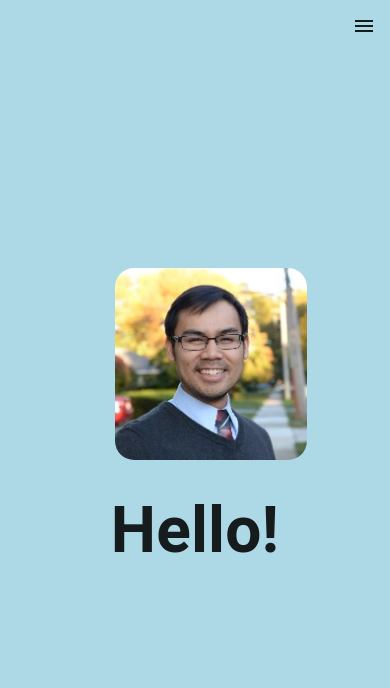
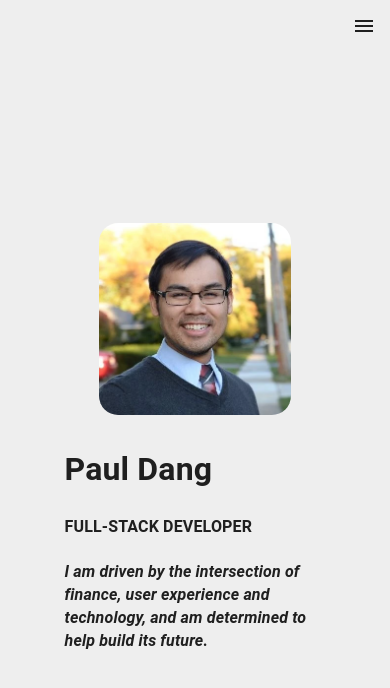
Before and after one commit to pauldangpaul/personal-site, a React app: page /#/ in a window 390 px wide. Shown: the top 688 px of the page. Built offline with nearby package versions, Linux system fonts and the light colour scheme.

Commit message:
Updating breakpoint styles and some animations

```diff
--- a/package.json
+++ b/package.json
@@ -43,9 +43,11 @@
     "@types/react": "^16.9.56",
     "@types/react-dom": "^16.9.9",
     "@types/react-router-dom": "^5.1.6",
+    "@types/react-transition-group": "^4.4.0",
     "react": "^17.0.1",
     "react-dom": "^17.0.1",
     "react-router-dom": "^5.2.0",
+    "react-transition-group": "^4.4.1",
     "ts-loader": "^8.0.11"
   }
 }
--- a/src/components/AboutPage.tsx
+++ /dev/null
@@ -1,102 +0,0 @@
-import * as React from "react";
-import { useState, useEffect } from "react";
-
-import theme from "../styles/createMuiTheme";
-
-import headshotImg from "../assets/images/headshot.webp";
-import ResumePdf from "../assets/resume.pdf";
-
-import githubLogo from "../assets/icons/github.svg";
-import linkedinLogo from "../assets/icons/linkedin.svg";
-import resumeLogo from "../assets/icons/resume.svg";
-
-import {
-  ThemeProvider,
-  makeStyles,
-  Theme,
-  createStyles,
-} from "@material-ui/core/styles";
-import { Button } from "@material-ui/core";
-
-const useStyles = makeStyles((theme: Theme) =>
-  createStyles({
-    container: {
-      scrollSnapType: "y mandatory",
-      overflowY: "scroll",
-      height: "100vh",
-      width: "100%",
-    },
-    panel1: {
-      scrollSnapAlign: "start",
-      height: "100vh",
-      display: "flex",
-      justifyContent: "center",
-      alignItems: "center",
-      fontSize: "4rem",
-      background: "#EEE",
-    },
-    iconLogo: {
-      height: "1.5em",
-      paddingRight: "1em",
-    },
-    iconLinksContainer: {
-      display: "flex",
-      flexDirection: "column",
-      alignItems: "start",
-    },
-    headshotImage: {
-      height: "12rem",
-      borderRadius: "10%",
-      marginRight: "2rem",
-    },
-  })
-);
-
-const AboutPage = () => {
-  const classes = useStyles();
-
-  return (
-    <div className={classes.container}>
-      <div className={classes.panel1}>
-        <div>
-          <img
-            className={classes.headshotImage}
-            src={headshotImg}
-            alt="Photo of myself"
-          />
-        </div>
-        <div className={classes.iconLinksContainer}>
-          <Button target="_blank" href="https://github.com/pauldangpaul/">
-            <img
-              className={classes.iconLogo}
-              src={githubLogo}
-              alt="GitHub Logo"
-            />
-            GitHub
-          </Button>
-          <Button
-            target="_blank"
-            href="https://www.linkedin.com/in/paul-dang-paul/"
-          >
-            <img
-              className={classes.iconLogo}
-              src={linkedinLogo}
-              alt="Linkedin Logo"
-            />
-            LinkedIn
-          </Button>
-          <Button target="_blank" href={ResumePdf}>
-            <img
-              className={classes.iconLogo}
-              src={resumeLogo}
-              alt="Resume Download Icon"
-            />
-            Resume (PDF)
-          </Button>
-        </div>
-      </div>
-    </div>
-  );
-};
-
-export default AboutPage;
--- a/src/components/App.tsx
+++ b/src/components/App.tsx
@@ -79,10 +79,10 @@ const App = () => {
 
   const menuItem = [
     { link: "/", label: "HOME" },
-    { link: "/work", label: "WORK" },
+    { link: "/work", label: "WORK + SKILLS" },
     { link: "/projects", label: "PROJECTS" },
     { link: "/small-talk", label: "SMALL TALK" },
-    { link: "/about", label: "ABOUT" },
+    { link: "/links", label: "LINKS" },
   ];
 
   return (
--- a/src/components/AppContentSwitch.tsx
+++ b/src/components/AppContentSwitch.tsx
@@ -22,7 +22,7 @@ import { Breadcrumbs, Button } from "@material-ui/core";
 import HomeIcon from "@material-ui/icons/Home";
 
 import HomePage from "./HomePage";
-import AboutPage from "./AboutPage";
+import LinksPage from "./LinksPage";
 import ProjectsPage from "./ProjectsPage";
 import SmallTalkPage from "./SmallTalkPage";
 import WorkPage from "./WorkPage";
@@ -43,8 +43,8 @@ const AppContentSwitch = () => {
         <Route path="/small-talk">
           <SmallTalkPage />
         </Route>
-        <Route path="/about">
-          <AboutPage />
+        <Route path="/links">
+          <LinksPage />
         </Route>
       </div>
     </Switch>
--- a/src/components/DeviceIndicator.tsx
+++ b/src/components/DeviceIndicator.tsx
@@ -141,6 +141,7 @@ const DeviceIndicator = () => {
         />
       </Card>
     ) : (
+      // // Display other device icons
       // <Card className={classes.deviceCard}>
       //   <CardMedia
       //     className={classes.deviceCardMedia}
--- a/src/components/HomePage.tsx
+++ b/src/components/HomePage.tsx
@@ -1,11 +1,9 @@
 import * as React from "react";
 import { useState, useEffect } from "react";
-
 import theme from "../styles/createMuiTheme";
-
-import laptopImg from "../assets/images/laptop.webp";
-import helpingImg from "../assets/images/helping-hands.webp";
 import headshotImg from "../assets/images/prof-headshot.webp";
+import { CSSTransition } from "react-transition-group";
+import "../styles/animations.css";
 
 import {
   ThemeProvider,
@@ -22,7 +20,7 @@ const useStyles = makeStyles((theme: Theme) =>
       height: "100vh",
       width: "100%",
     },
-    panel1: {
+    panel: {
       scrollSnapAlign: "start",
       height: "100vh",
       display: "flex",
@@ -30,39 +28,76 @@ const useStyles = makeStyles((theme: Theme) =>
       alignItems: "center",
       fontSize: "4rem",
       flexWrap: "wrap",
-      background: "lightBlue",
+      background: "#EEE",
+      padding: "2rem",
     },
-    panel2: {
-      scrollSnapAlign: "start",
-      height: "100vh",
+    introCard: {
       display: "flex",
       justifyContent: "center",
       alignItems: "center",
-      fontSize: "4rem",
-      background: `url(${helpingImg}) center center`,
-      backgroundSize: "cover",
+      flexWrap: "wrap",
     },
-    panel3: {
-      scrollSnapAlign: "start",
-      height: "100vh",
+    introCardText: {
       display: "flex",
-      justifyContent: "center",
-      alignItems: "center",
-      fontSize: "4rem",
-      background: `url(${laptopImg}) center center`,
-      backgroundSize: "cover",
+      flexDirection: "column",
+      justifyContent: "flex-start",
+      flexWrap: "wrap",
+      [theme.breakpoints.down("sm")]: {
+        width: "80%",
+      },
+      [theme.breakpoints.up("md")]: {
+        width: "50%",
+      },
     },
     headshotImage: {
-      height: "12rem",
+      [theme.breakpoints.down("xs")]: {
+        height: "12rem",
+      },
+      [theme.breakpoints.up("sm")]: {
+        height: "16rem",
+      },
+      [theme.breakpoints.up("md")]: {
+        height: "16rem",
+      },
+      [theme.breakpoints.up("lg")]: {
+        height: "18rem",
+      },
       borderRadius: "10%",
-      marginLeft: "2rem",
+      margin: "2rem",
     },
-    greetingTitle: {
-      display: "flex",
-      flexDirection: "row",
-      justifyContent: "center",
-      alignItems: "center",
-      flexWrap: "wrap-reverse",
+    heading: {
+      [theme.breakpoints.down("sm")]: {
+        fontSize: "2rem",
+      },
+      [theme.breakpoints.up("md")]: {
+        fontSize: "3rem",
+      },
+      [theme.breakpoints.up("lg")]: {
+        fontSize: "4rem",
+      },
+    },
+    subHeading: {
+      [theme.breakpoints.down("sm")]: {
+        fontSize: "1rem",
+      },
+      [theme.breakpoints.up("md")]: {
+        fontSize: "1.25rem",
+      },
+      [theme.breakpoints.up("lg")]: {
+        fontSize: "1.5rem",
+      },
+    },
+    paragraph: {
+      [theme.breakpoints.down("sm")]: {
+        fontSize: "1rem",
+      },
+      [theme.breakpoints.up("md")]: {
+        fontSize: "1rem",
+      },
+      [theme.breakpoints.up("lg")]: {
+        fontSize: "1rem",
+      },
+      fontStyle: "italic",
     },
   })
 );
@@ -70,24 +105,49 @@ const useStyles = makeStyles((theme: Theme) =>
 const HomePage = () => {
   const classes = useStyles();
 
+  let [startAnimation, setStartAnimation] = useState(false);
+
+  useEffect(() => {
+    setTimeout(() => setStartAnimation(true), 0);
+  }, []);
+
   return (
     <div className={classes.container}>
-      <div className={classes.panel1}>
-        <div className={classes.greetingTitle}>
-          <div>Hello!</div>
-          <div>
+      <div className={classes.panel}>
+        <div className={classes.introCard}>
+          <CSSTransition
+            in={startAnimation}
+            timeout={5000}
+            classNames="fadeInRight"
+          >
             <img
               className={classes.headshotImage}
               src={headshotImg}
               alt="Photo of myself"
             />
-          </div>
+          </CSSTransition>
+          <CSSTransition
+            in={startAnimation}
+            timeout={5000}
+            classNames="fadeInUp"
+          >
+            <div className={classes.introCardText}>
+              <div className={classes.heading}>Paul Dang</div>
+              <div className={classes.subHeading}>
+                <br />
+                FULL-STACK DEVELOPER
+              </div>
+              <div className={classes.paragraph}>
+                <br />I am driven by the intersection of finance, user
+                experience and technology, and am determined to help build its
+                future.
+              </div>
+            </div>
+          </CSSTransition>
         </div>
       </div>
-      <div className={classes.panel2}></div>
-      <div className={classes.panel3}></div>
     </div>
   );
 };
-
+// TODO: https://www.npmjs.com/package/react-animate-on-scroll
 export default HomePage;
--- /dev/null
+++ b/src/components/LinksPage.tsx
@@ -0,0 +1,130 @@
+import * as React from "react";
+import { useState, useEffect } from "react";
+
+import theme from "../styles/createMuiTheme";
+
+import headshotImg from "../assets/images/headshot.webp";
+import ResumePdf from "../assets/resume.pdf";
+
+import githubLogo from "../assets/icons/github.svg";
+import linkedinLogo from "../assets/icons/linkedin.svg";
+import resumeLogo from "../assets/icons/resume.svg";
+
+import {
+  ThemeProvider,
+  makeStyles,
+  Theme,
+  createStyles,
+} from "@material-ui/core/styles";
+import { Button } from "@material-ui/core";
+
+const useStyles = makeStyles((theme: Theme) =>
+  createStyles({
+    container: {
+      scrollSnapType: "y mandatory",
+      overflowY: "scroll",
+      height: "100vh",
+      width: "100%",
+    },
+    panel1: {
+      scrollSnapAlign: "start",
+      height: "100vh",
+      display: "flex",
+      justifyContent: "center",
+      alignItems: "center",
+      fontSize: "4rem",
+      background: "#EEE",
+      padding: "10%",
+    },
+    profileCard: {
+      display: "flex",
+      flexWrap: "wrap",
+      justifyContent: "center",
+      alignContent: "center",
+    },
+    iconLogo: {
+      [theme.breakpoints.down("sm")]: {
+        height: "1rem",
+        paddingRight: "1rem",
+      },
+      [theme.breakpoints.up("md")]: {
+        height: "2rem",
+        paddingRight: "1rem",
+      },
+      [theme.breakpoints.up("lg")]: {
+        height: "3rem",
+        paddingRight: "1rem",
+      },
+    },
+    iconLinksContainer: {
+      display: "flex",
+      flexDirection: "column",
+      alignItems: "start",
+      justifyContent: "center",
+    },
+    headshotImage: {
+      borderRadius: "10%",
+      marginRight: "2rem",
+      [theme.breakpoints.down("sm")]: {
+        height: "8rem",
+      },
+      [theme.breakpoints.up("md")]: {
+        height: "14rem",
+      },
+      [theme.breakpoints.up("lg")]: {
+        height: "20rem",
+      },
+    },
+  })
+);
+
+const LinksPage = () => {
+  const classes = useStyles();
+
+  return (
+    <div className={classes.container}>
+      <div className={classes.panel1}>
+        <div className={classes.profileCard}>
+          <div>
+            <img
+              className={classes.headshotImage}
+              src={headshotImg}
+              alt="Photo of myself"
+            />
+          </div>
+          <div className={classes.iconLinksContainer}>
+            <Button target="_blank" href="https://github.com/pauldangpaul/">
+              <img
+                className={classes.iconLogo}
+                src={githubLogo}
+                alt="GitHub Logo"
+              />
+              GitHub
+            </Button>
+            <Button
+              target="_blank"
+              href="https://www.linkedin.com/in/paul-dang-paul/"
+            >
+              <img
+                className={classes.iconLogo}
+                src={linkedinLogo}
+                alt="Linkedin Logo"
+              />
+              LinkedIn
+            </Button>
+            <Button target="_blank" href={ResumePdf}>
+              <img
+                className={classes.iconLogo}
+                src={resumeLogo}
+                alt="Resume Download Icon"
+              />
+              Resume (PDF)
+            </Button>
+          </div>
+        </div>
+      </div>
+    </div>
+  );
+};
+
+export default LinksPage;
--- a/src/components/ProjectsPage.tsx
+++ b/src/components/ProjectsPage.tsx
@@ -28,7 +28,6 @@ const useStyles = makeStyles((theme: Theme) =>
       display: "flex",
       justifyContent: "center",
       alignItems: "center",
-      fontSize: "4rem",
       background: "lightyellow",
     },
     panel2: {
@@ -37,8 +36,7 @@ const useStyles = makeStyles((theme: Theme) =>
       display: "flex",
       justifyContent: "flex-start",
       alignItems: "flex-end",
-      padding: "5%",
-      fontSize: "4rem",
+      padding: "12%",
       background: `url(${walletImg})  center center`,
       backgroundSize: "cover",
       color: "lightsalmon",
@@ -47,26 +45,46 @@ const useStyles = makeStyles((theme: Theme) =>
       scrollSnapAlign: "start",
       height: "100vh",
       display: "flex",
-      justifyContent: "flex-end",
-      alignItems: "flex-end",
-      padding: "5%",
-      fontSize: "4rem",
-      background: `url(${calculatorImg})  center center`,
-      backgroundSize: "cover",
-      color: "orange",
-      textShadow: "3px 4px black",
-    },
-    panel4: {
-      scrollSnapAlign: "start",
-      height: "100vh",
-      display: "flex",
       justifyContent: "center",
       alignItems: "flex-start",
-      padding: "5%",
-      fontSize: "4rem",
+      padding: "12%",
       background: `url(${shoppingImg})  center center`,
       backgroundSize: "cover",
       color: "rgba(0,0,0,0.75)",
+    },
+    heading: {
+      [theme.breakpoints.down("sm")]: {
+        fontSize: "2rem",
+      },
+      [theme.breakpoints.up("md")]: {
+        fontSize: "3rem",
+      },
+      [theme.breakpoints.up("lg")]: {
+        fontSize: "4rem",
+      },
+    },
+    subHeading: {
+      [theme.breakpoints.down("sm")]: {
+        fontSize: "1rem",
+      },
+      [theme.breakpoints.up("md")]: {
+        fontSize: "1.25rem",
+      },
+      [theme.breakpoints.up("lg")]: {
+        fontSize: "1.5rem",
+      },
+    },
+    paragraph: {
+      [theme.breakpoints.down("sm")]: {
+        fontSize: "1rem",
+      },
+      [theme.breakpoints.up("md")]: {
+        fontSize: "1rem",
+      },
+      [theme.breakpoints.up("lg")]: {
+        fontSize: "1rem",
+      },
+      fontStyle: "italic",
     },
   })
 );
@@ -76,10 +94,15 @@ const ProjectsPage = () => {
 
   return (
     <div className={classes.container}>
-      <div className={classes.panel1}>Projects</div>
-      <div className={classes.panel2}>Open Source</div>
-      <div className={classes.panel3}>Quick Calculator</div>
-      <div className={classes.panel4}>Sat's Right!</div>
+      <div className={classes.panel1}>
+        <div className={classes.heading}>Projects</div>
+      </div>
+      <div className={classes.panel2}>
+        <div className={classes.heading}>S.S. Converter</div>
+      </div>
+      <div className={classes.panel3}>
+        <div className={classes.heading}>Sat's Right!</div>
+      </div>
     </div>
   );
 };
--- /dev/null
+++ b/src/styles/animations.css
@@ -0,0 +1,33 @@
+.fadeInUp-enter {
+  opacity: 0;
+  position: relative;
+  top: 30px;
+}
+
+.fadeInUp-enter-active {
+  opacity: 1;
+  top: 0px;
+  transition: all 1s ease-out;
+}
+
+.fadeInUp-enter-done {
+  opacity: 1;
+  position: unset;
+}
+
+.fadeInRight-enter {
+  opacity: 0;
+  position: relative;
+  left: -30px;
+}
+
+.fadeInRight-enter-active {
+  opacity: 1;
+  left: 0px;
+  transition: all 1s ease-out;
+}
+
+.fadeInRight-enter-done {
+  opacity: 1;
+  position: unset;
+}
```
Also changed, not shown: src/components/WorkPage.tsx (+22 -1 lines), src/styles/createMuiTheme.tsx (+9 -0 lines), 1 other file (tests, documents, lock files or other folders).
